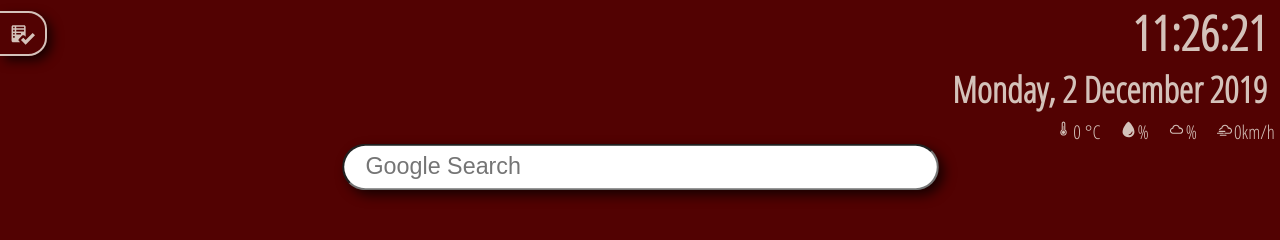
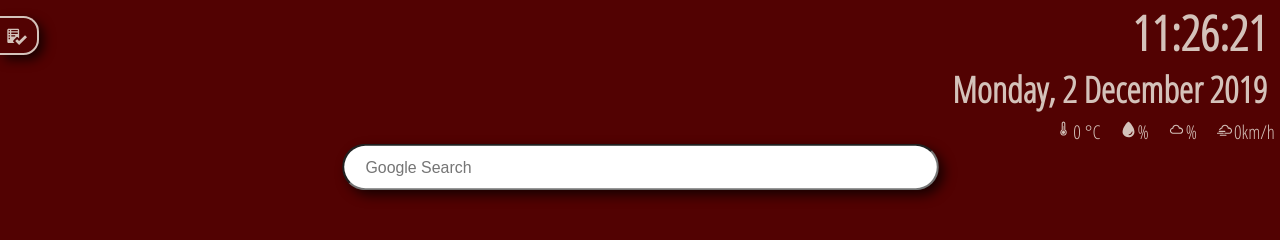
Before and after one commit to nickmilanos/My-Home-Page, a React (Create React App) app: page / in a window 1280 px wide. Shown: the top 240 px of the page. Built offline with nearby package versions, Linux system fonts and the light colour scheme; no server answers.

Commit message:
Minor Styling changes

```diff
--- a/src/Components/App.js
+++ b/src/Components/App.js
@@ -67,17 +67,14 @@ export default class App extends React.Component {
                 else{
                     this.getRandomWallpaperFromCollectionOfUnsplash();
                 }
-                let isLoaded = false;
                 this.imgObj.src = randomImage;
                 this.imgObj.addEventListener("load", _ => {
-                    isLoaded = !isLoaded;
-                    if(isLoaded){
-                        document.querySelector("#loadingContainer").style.display = "none";
-                        this.myRoot.style.backgroundImage = `linear-gradient(rgba(0, 0, 0, 0.6), rgba(0, 0, 0, 0.6)), url(${randomImage})`;
-                    }
+                    document.querySelector("#loadingContainer").style.display = "none";
+                    this.myRoot.style.backgroundImage = `linear-gradient(rgba(0, 0, 0, 0.6), rgba(0, 0, 0, 0.6)), url(${randomImage})`;
                 });
                 console.log(`Page: ${randomPage}`);
-            });
+            })
+            .catch(_ => console.log('Image limit reached..'));
     }
 
     componentDidMount(){
--- a/src/Styles/App.css
+++ b/src/Styles/App.css
@@ -27,7 +27,7 @@
     text-align: center; }
     #appContainer #googleSearchContainer #search {
       outline: none;
-      font-size: 22px;
+      font-size: 15px;
       height: 38px;
       width: 537px;
       box-shadow: 5px 5px 11px rgba(0, 0, 0, 0.7);
@@ -42,12 +42,13 @@
     position: absolute;
     top: 20px; }
     #appContainer #todoListContainer #item {
+      font-size: 21px;
       border-right: 2px solid rgba(245, 243, 233, 0.8);
       border-top: 2px solid rgba(245, 243, 233, 0.8);
       border-bottom: 2px solid rgba(245, 243, 233, 0.8);
       border-bottom-right-radius: 40%;
       border-top-right-radius: 40%;
-      padding-left: 10px;
+      padding-left: 6px;
       padding-right: 10px;
       padding-top: 7px;
       box-shadow: 5px 5px 11px rgba(0, 0, 0, 0.7); }
--- a/src/Styles/App.scss
+++ b/src/Styles/App.scss
@@ -43,7 +43,7 @@ $todoListContainerWidth: 550px;
         text-align:center;
         #search{
             outline:none;
-            font-size: 22px;
+            font-size: 15px;
             height:38px;
             width:537px;
             box-shadow: $mainBoxShadow;
@@ -61,12 +61,13 @@ $todoListContainerWidth: 550px;
         position:absolute;
         top: 20px;
         #item{
+            font-size: 21px;
             border-right: 2px solid rgba(245, 243, 233, 0.8);
             border-top: 2px solid rgba(245, 243, 233, 0.8);
             border-bottom: 2px solid rgba(245, 243, 233, 0.8);
             border-bottom-right-radius: 40%;
             border-top-right-radius: 40%;
-            padding-left: 10px;
+            padding-left: 6px;
             padding-right: 10px;
             padding-top: 7px;
             box-shadow: $mainBoxShadow;
```
Also changed, not shown: 2 other files (tests, documents, lock files or other folders).
